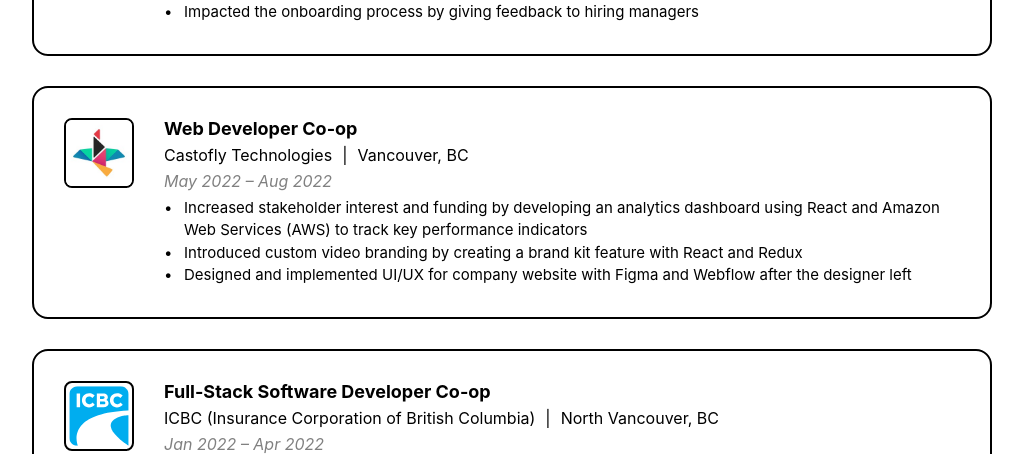
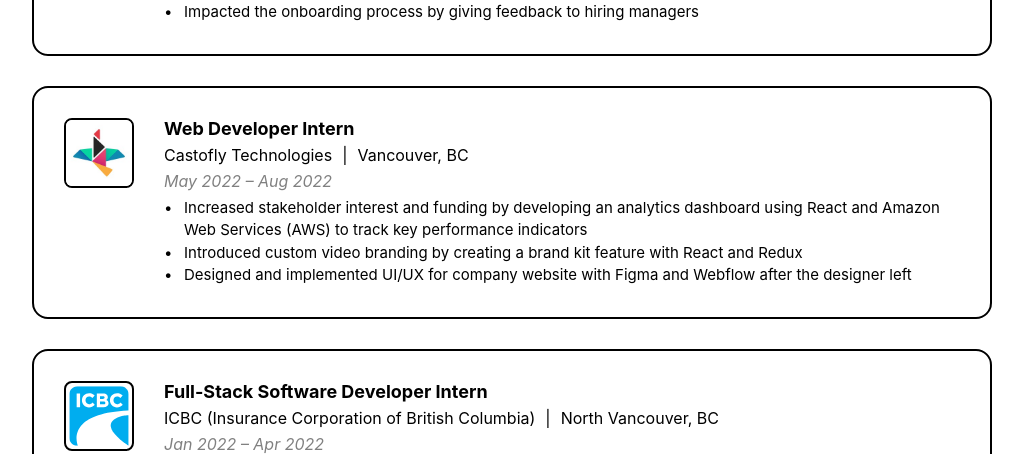
Before and after one commit to tarynwou/me, a Next.js app in the folder nextjs-blog/: page / in a window 1280 px wide. Shown: the part 1724-2178 px from the top of the page, without its empty margins (128-1151 px from the left). Built offline with nearby package versions, Linux system fonts and the light colour scheme.

Commit message:
changed work titles

```diff
--- a/nextjs-blog/components/WorkExperience.tsx
+++ b/nextjs-blog/components/WorkExperience.tsx
@@ -32,7 +32,7 @@ export default function WorkExperience() {
 			<ExperienceCard
 				imgSrc="/images/castofly.jpeg"
 				experienceOrg="Castofly Technologies"
-				experienceRole="Web Developer Co-op"
+				experienceRole="Web Developer Intern"
 				experienceLocation="Vancouver, BC"
 				experienceStartDate="May 2022"
 				experienceEndDate="Aug 2022"
@@ -45,7 +45,7 @@ export default function WorkExperience() {
 			<ExperienceCard
 				imgSrc="/images/icbc.svg"
 				experienceOrg="ICBC (Insurance Corporation of British Columbia)"
-				experienceRole="Full-Stack Software Developer Co-op"
+				experienceRole="Full-Stack Software Developer Intern"
 				experienceLocation="North Vancouver, BC"
 				experienceStartDate="Jan 2022"
 				experienceEndDate="Apr 2022"
```
